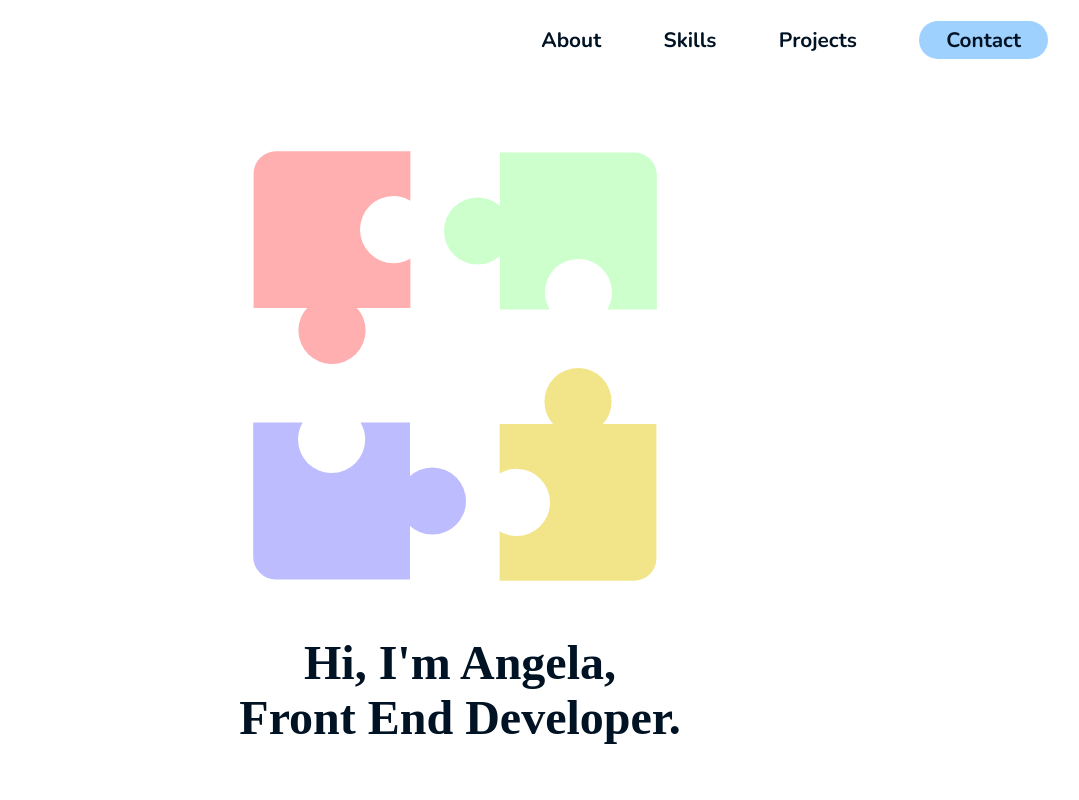
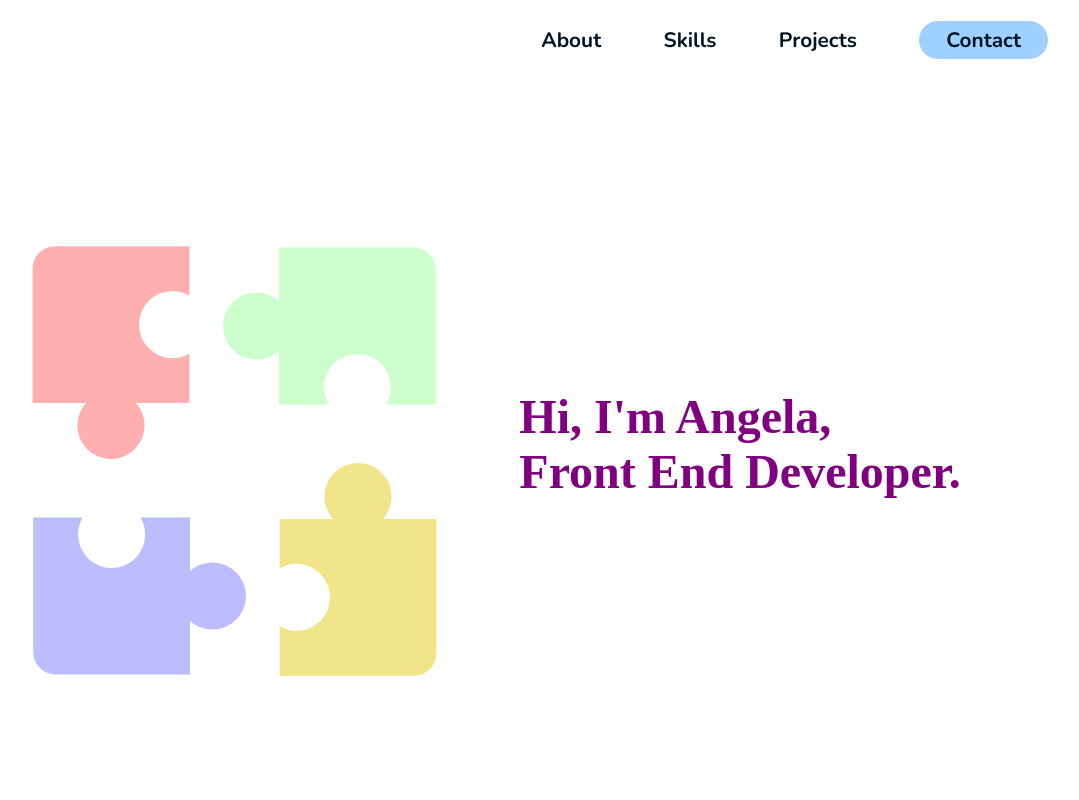
Before and after one commit to ang-riv/portfolio, a React (Create React App) app: page / in a window 1280 px wide. Shown: the top 800 px of the page, without its empty margins (180-1259 px from the left). Built offline with nearby package versions, Linux system fonts and the light colour scheme; a web font is replaced by a local one.

Commit message:
Fixed IntroSection media queries

```diff
--- a/src/style.css
+++ b/src/style.css
@@ -174,19 +174,30 @@ nav ul li:last-of-type {
 /** media queries **/
 /* desktop views */
 @media (min-width: 1025px) {
+  /* intro section container */
+  .introSection {
+    flex-direction: row;
+  }
+
+  h1 {
+    color: purple;
+  }
 }
 
+/* tablet views */
 @media (min-width: 800px) {
+}
+
+/* mobile views */
+@media (min-width: 600px) and (max-width: 1025px) {
   /* intro section container */
   .introSection {
     flex-direction: column;
   }
 
   h1 {
+    color: blue;
     text-align: center;
   }
-}
-
-@media (min-width: 600px) {
   /* navigation styles*/
 }
```
